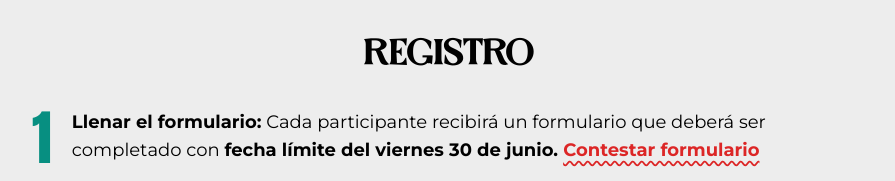
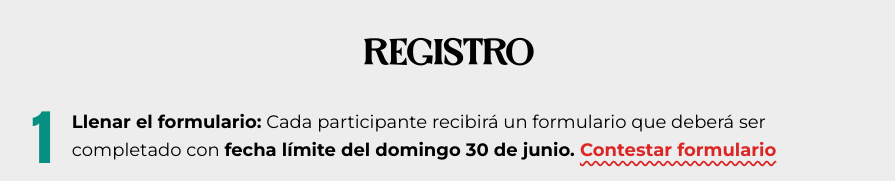
Before and after one commit to AldoGutierrezD/banner_fever_2024, an Astro site: page /2025/registro-fn in a window 1280 px wide. Shown: the part 1520-1701 px from the top of the page, without its empty margins (192-1087 px from the left). Built offline with nearby package versions, Linux system fonts and the light colour scheme; Astro itself is replaced by a stand-in of ours.

Commit message:
Se corrigió la fecha para contestar el formulario

```diff
--- a/src/components/2025/Registro.astro
+++ b/src/components/2025/Registro.astro
@@ -14,7 +14,7 @@
                     <span class="font-bold">Llenar el formulario:</span> Cada participante
                     recibirá un formulario que deberá ser completado con <span
                         class="font-bold"
-                        >fecha límite del viernes 30 de junio.
+                        >fecha límite del domingo 30 de junio.
                     </span>
                     <a
                         href="https://docs.google.com/forms/d/e/1FAIpQLSdZG90KmU2g42BHiF2HZhprAjsLn8c6P1xZ9QM20ipv_Ksx_g/viewform?usp=sharing&ouid=115016216522418064659"
```
